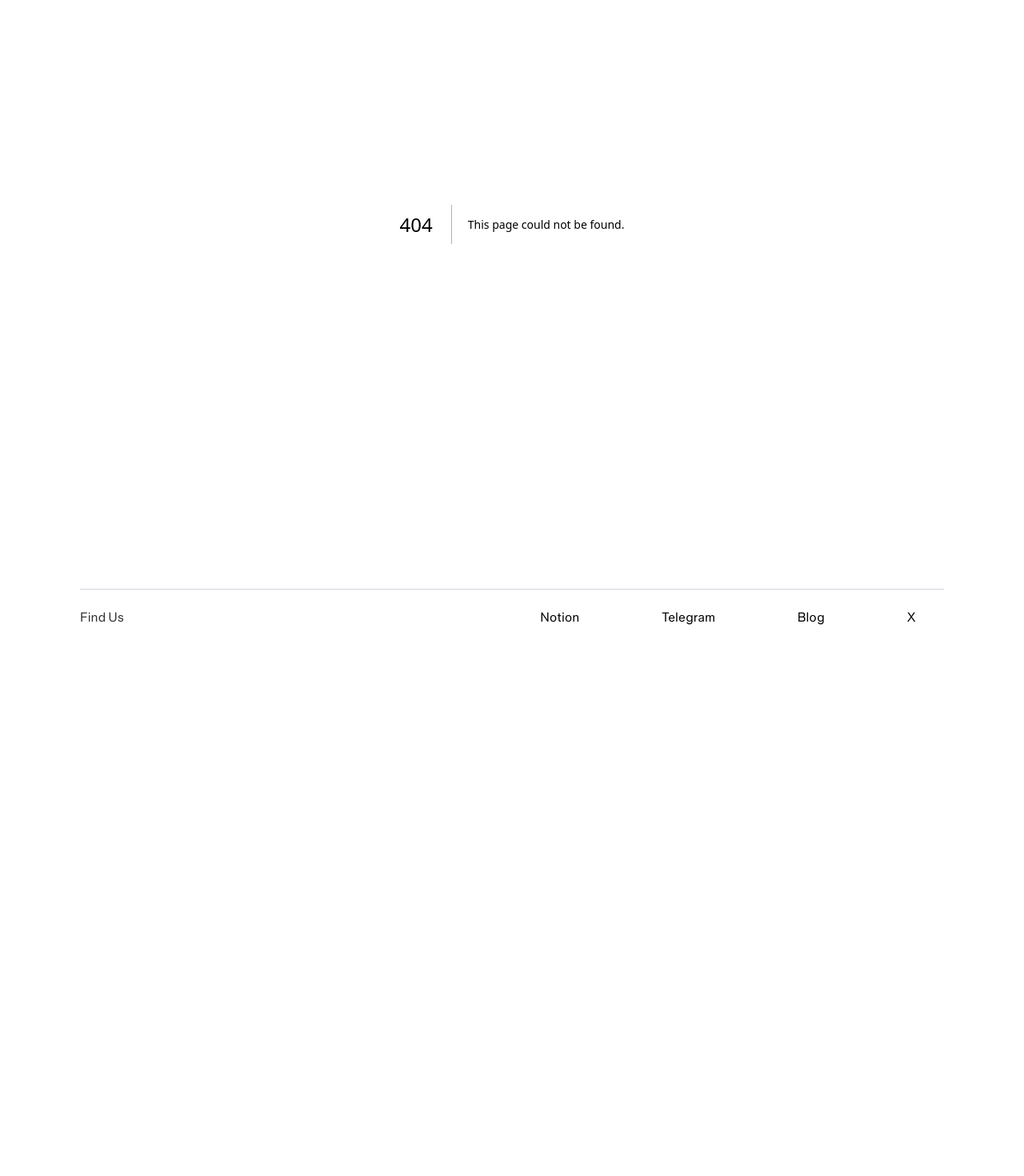
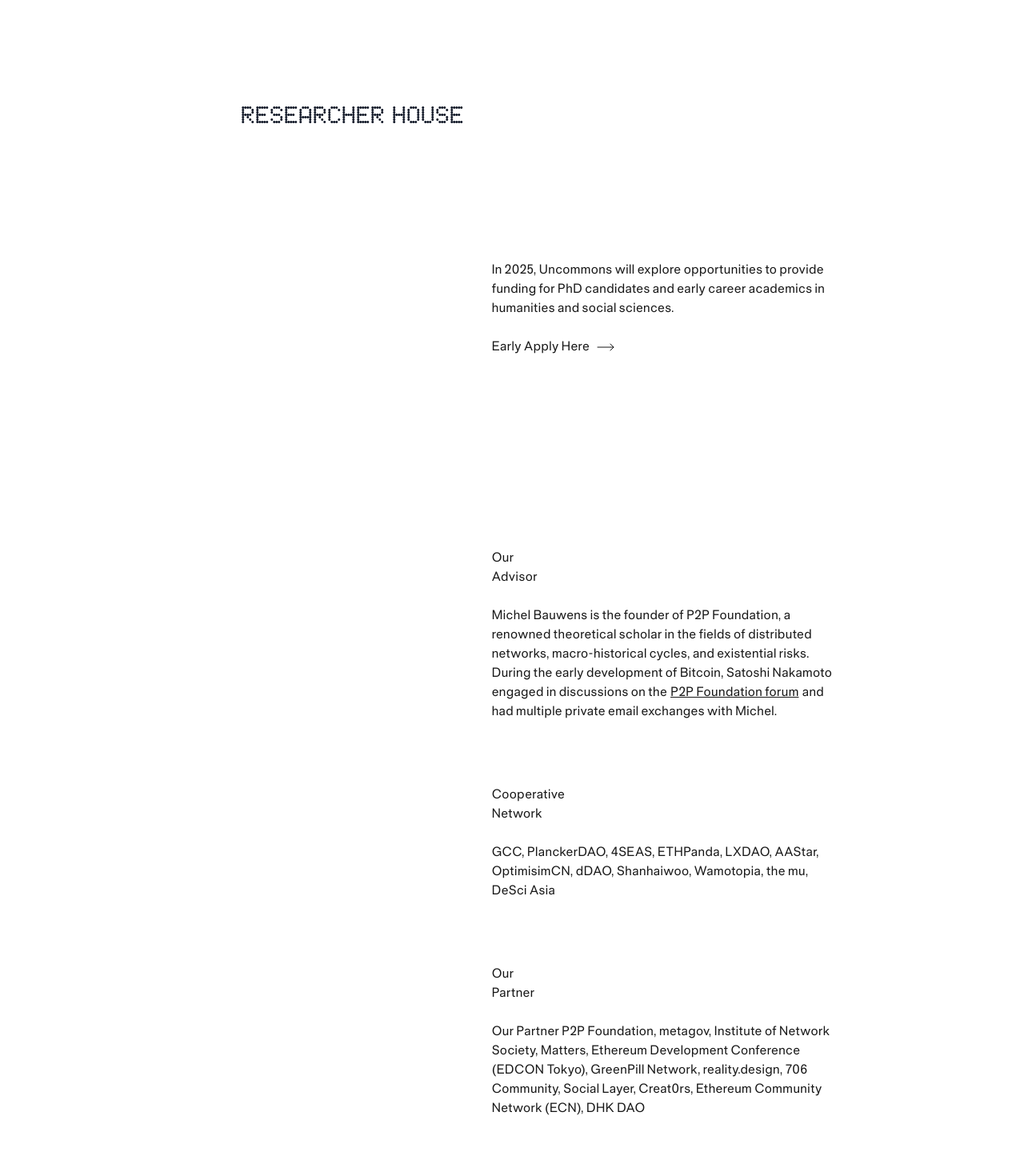
Before and after one commit to kayyueth/unco_website, a Next.js app in the folder unco_web/: page /joinus in a window 1280 px wide. Before the commit this address had no page. Shown: the part 120-1590 px from the top of the page at 80% size. Before the commit the page ends 929 px from the top, so only its background shows below. Built offline with nearby package versions, Linux system fonts and the light colour scheme.

Commit message:
feat: joinus page

```diff
--- /dev/null
+++ b/unco_web/app/joinus/page.tsx
@@ -0,0 +1,51 @@
+import { MoveRight } from 'lucide-react';
+
+export default function JoinUs() {
+    return (
+        <div>
+            <div className="flex flex-col items-center w-full mt-[246px]">
+                <div className="w-[53%] min-h-[200px] text-left text-gray-900">
+                    <h1 className="font-by57 text-3xl">RESEARCHER HOUSE</h1>
+                </div>
+                <div className="w-[34%] min-h-[200px] text-left ml-[30%]">
+                    <p>In 2025, Uncommons will explore opportunities to provide funding for PhD candidates and early career academics in humanities and social sciences.</p>
+                    <div className='flex mt-6 space-x-2'>
+                        <a>Early Apply Here</a>
+                        <MoveRight
+                        strokeWidth={1}
+                        />
+                    </div>
+                </div>
+                <div className="w-[34%] text-left ml-[30%] mt-[160px]">
+                    <h3>Our<br/>Advisor</h3>
+                    <p className='mt-6'>
+                        Michel Bauwens is the founder of P2P Foundation, a renowned theoretical
+                        scholar in the fields of distributed networks, macro-historical cycles, and
+                        existential risks. During the early development of Bitcoin, Satoshi Nakamoto
+                        engaged in discussions on the
+                        <a
+                            href="https://p2pfoundation.net"
+                            target="_blank"
+                            rel="noopener noreferrer"
+                            className="underline mx-1 my-1"
+                        >
+                        P2P Foundation forum
+                        </a>
+                        and had multiple private email exchanges with Michel.</p>
+                </div>
+                <div className="w-[34%] text-left ml-[30%] mt-[80px]">
+                    <h3>Cooperative<br/>Network</h3>
+                    <p className='mt-6'>
+                        GCC, PlanckerDAO, 4SEAS, ETHPanda, LXDAO, AAStar, OptimisimCN, dDAO, Shanhaiwoo, Wamotopia, the mu, DeSci Asia
+                    </p>
+                </div>
+                <div className="w-[34%] text-left ml-[30%] mt-[80px] mb-[6%]">
+                    <h3>Our<br/>Partner</h3>
+                    <p className='mt-6'>
+                        Our Partner P2P Foundation, metagov, Institute of Network Society, Matters, Ethereum Development Conference (EDCON Tokyo), GreenPill Network, reality.design, 706 Community, Social Layer, Creat0rs, Ethereum Community Network (ECN), DHK DAO
+                    </p>
+                </div>
+            </div>
+        </div>
+    );
+}
```
